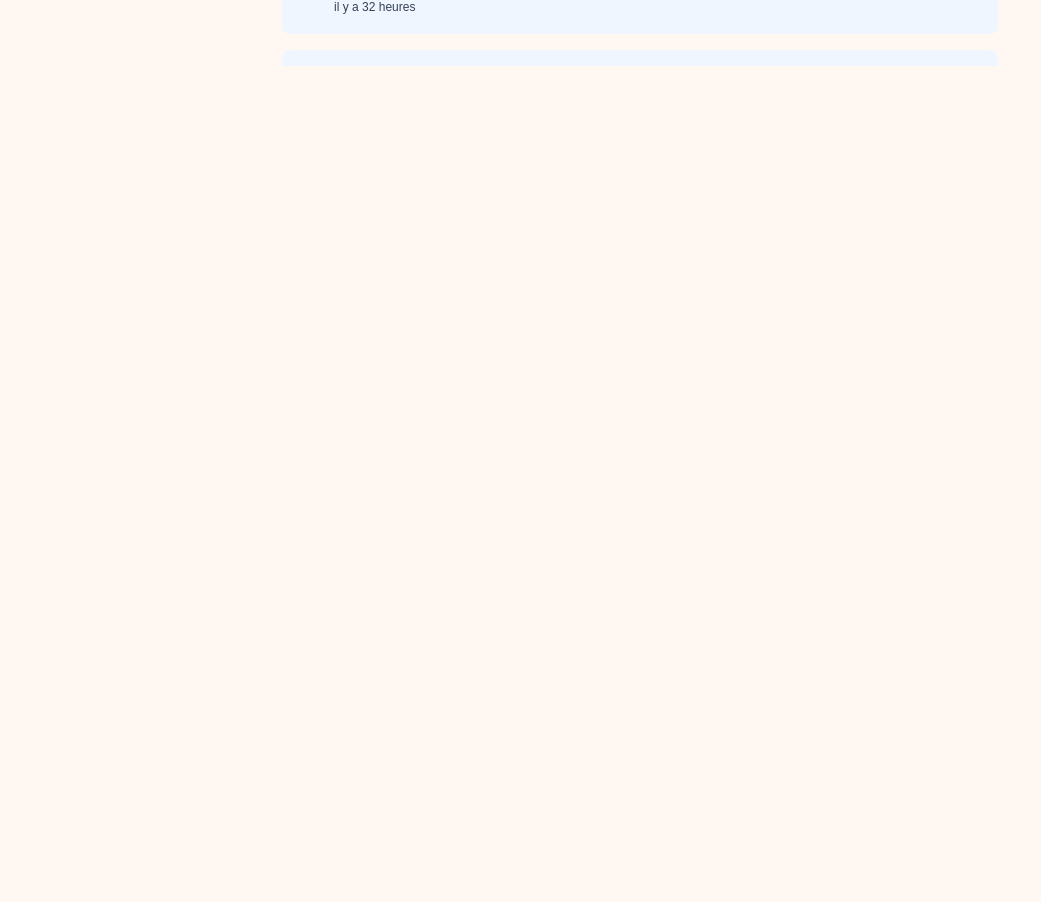
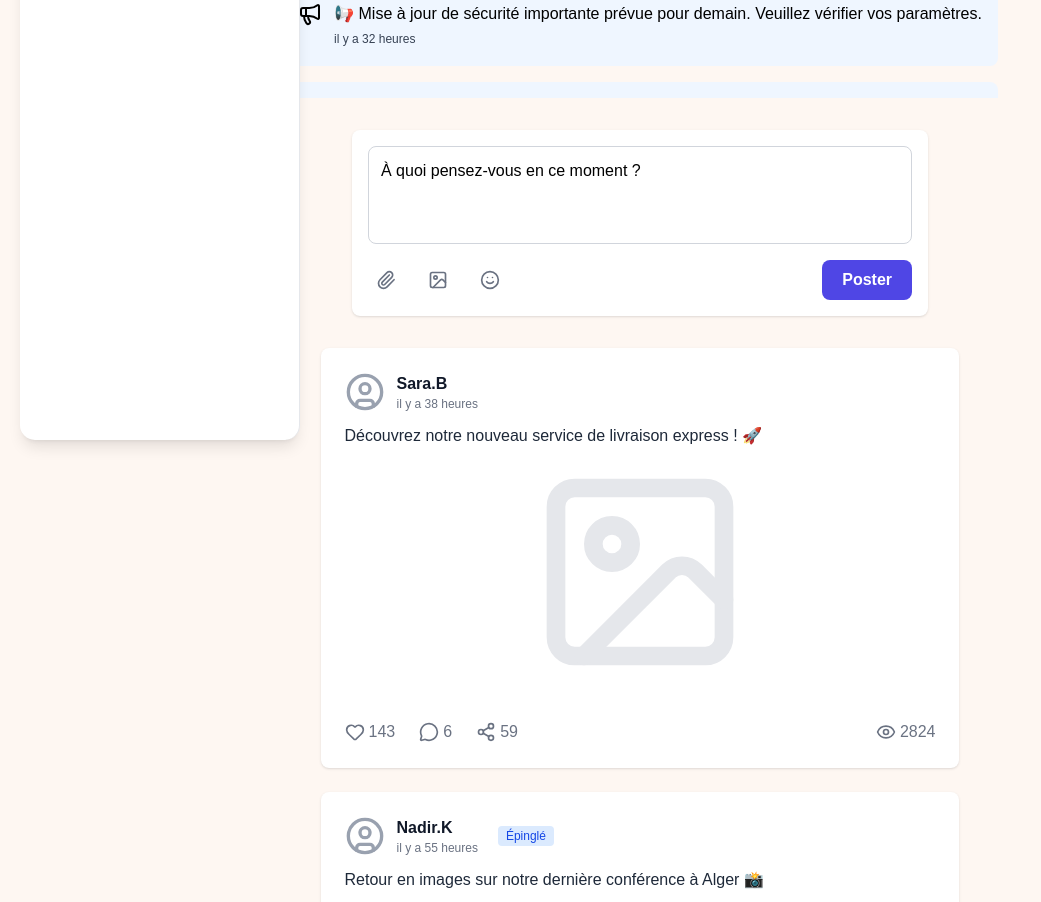
Before and after one commit to larabiislem/komunet_web, a Next.js app: page /home in a window 1280 px wide. Shown: the part 440-1342 px from the top of the page, without its empty margins (0-1041 px from the left). Before the commit the page ends 922 px from the top, so only its background shows below. Built offline with nearby package versions, Linux system fonts and the light colour scheme.

Commit message:
feat: implement CreatePostForm and RegularPosts components, refactor LoginPage layout

```diff
--- a/app/home/page.tsx
+++ b/app/home/page.tsx
@@ -1,21 +1,17 @@
-
 'use client';
-import { Provider} from 'react-redux';
+import { Provider } from 'react-redux';
 import postStore from '../../store';
 import AnnouncementsList from '../../composents/annnones';
-
-
-
-
+import RegularPosts from '@/composents/post';
+import CreatePostForm from '@/composents/creatpostform';
 export default function LoginPage() {
   return (
     <Provider store={postStore}>
-       <div className="flex justify-center h-screen">
-
-          <AnnouncementsList />
-
-
-    </div>
+      <div className="flex flex-col items-center min-h-screen py-8 space-y-8">
+        <AnnouncementsList />
+        <CreatePostForm />
+        <RegularPosts />
+      </div>
     </Provider>
   );
 }
--- a/app/layout.tsx
+++ b/app/layout.tsx
@@ -35,7 +35,7 @@ export default function RootLayout({
            <div className="absolute top-0 right-0 ">
           <img src={logo.src} alt="Logo" className="h-10 w-auto" />
         </div>
-
+        {/* SearchBar centrée et compacte */}
         <div className="flex justify-center mt-8 ">
           <SearchBar />
         </div>
@@ -43,6 +43,7 @@ export default function RootLayout({
         </div>
 
 
+        <Sidebar />
 
         {children}
       </body>
--- /dev/null
+++ b/composents/creatpostform.tsx
@@ -0,0 +1,103 @@
+import React, { useRef, useState } from "react";
+import { Paperclip, Image as ImageIcon, Smile } from "lucide-react";
+
+export default function CreatePostForm() {
+  const [content, setContent] = useState("");
+  const [image, setImage] = useState<File | null>(null);
+  const [file, setFile] = useState<File | null>(null);
+  const imageInputRef = useRef<HTMLInputElement>(null);
+  const fileInputRef = useRef<HTMLInputElement>(null);
+
+  const handleImageChange = (e: React.ChangeEvent<HTMLInputElement>) => {
+    if (e.target.files && e.target.files[0]) {
+      setImage(e.target.files[0]);
+    }
+  };
+
+  const handleFileChange = (e: React.ChangeEvent<HTMLInputElement>) => {
+    if (e.target.files && e.target.files[0]) {
+      setFile(e.target.files[0]);
+    }
+  };
+
+  const handleSubmit = (e: React.FormEvent) => {
+    e.preventDefault();
+    // Implémente ici la logique d'envoi du post
+    setContent("");
+    setImage(null);
+    setFile(null);
+  };
+
+  return (
+    <form
+      onSubmit={handleSubmit}
+      className="bg-white rounded-lg shadow p-4 flex flex-col gap-4 w-full max-w-xl"
+    >
+      <textarea
+        className="w-full border border-gray-300 rounded-lg p-3 resize-none focus:outline-none focus:ring-2 focus:ring-indigo-200 text-black placeholder-black"
+        placeholder="À quoi pensez-vous en ce moment ?"
+        value={content}
+        onChange={e => setContent(e.target.value)}
+        rows={3}
+      />
+      <div className="flex items-center gap-4">
+        {/* Pièce jointe */}
+        <button
+          type="button"
+          onClick={() => fileInputRef.current?.click()}
+          className="p-2 rounded-full hover:bg-gray-100"
+          title="Ajouter une pièce jointe"
+        >
+          <Paperclip className="w-5 h-5 text-gray-500" />
+        </button>
+        <input
+          type="file"
+          ref={fileInputRef}
+          className="hidden"
+          onChange={handleFileChange}
+        />
+
+        {/* Image */}
+        <button
+          type="button"
+          onClick={() => imageInputRef.current?.click()}
+          className="p-2 rounded-full hover:bg-gray-100"
+          title="Ajouter une image"
+        >
+          <ImageIcon className="w-5 h-5 text-gray-500" />
+        </button>
+        <input
+          type="file"
+          accept="image/*"
+          ref={imageInputRef}
+          className="hidden"
+          onChange={handleImageChange}
+        />
+
+        {/* Emoji (optionnel) */}
+        <button
+          type="button"
+          className="p-2 rounded-full hover:bg-gray-100"
+          title="Ajouter un emoji"
+        >
+          <Smile className="w-5 h-5 text-gray-500" />
+        </button>
+
+        <div className="flex-1" />
+        <button
+          type="submit"
+          className="flex items-center gap-2 bg-[#4F46E5] text-white px-5 py-2 rounded-lg font-semibold hover:bg-indigo-700 transition"
+        >
+          Poster
+        </button>
+      </div>
+      {/* Affichage du nom du fichier/image sélectionné */}
+      {(image || file) && (
+        <div className="text-xs text-gray-600">
+          {image && <span>Image : {image.name}</span>}
+          {file && <span className="ml-2">Fichier : {file.name}</span>}
+        </div>
+      )}
+    </form>
+  );
+}
--- /dev/null
+++ b/composents/post.tsx
@@ -0,0 +1,88 @@
+import React, { useEffect } from "react";
+import { useDispatch, useSelector } from "react-redux";
+import { getPosts } from '../app/home/postslicer';
+import { UserCircle, Heart, MessageCircle, Share2, Eye, Image as ImageIcon } from "lucide-react";
+
+interface RegularPost {
+  id: number;
+  content: string;
+  creationDate: string;
+  isEdited: boolean;
+  modificationDate: string;
+  isPinned: boolean;
+  isArchived: boolean;
+  reportedCount: number;
+  likesCount: number;
+  commentsCount: number;
+  sharesCount: number;
+  viewCount: number;
+  author: string;
+  postType: string;
+}
+
+function timeAgo(dateString: string): string {
+  const now = new Date();
+  const date = new Date(dateString);
+  const diffMs = now.getTime() - date.getTime();
+  const diffHours = Math.floor(diffMs / (1000 * 60 * 60));
+  if (diffHours < 1) {
+    const diffMinutes = Math.floor(diffMs / (1000 * 60));
+    return `il y a ${diffMinutes} minute${diffMinutes > 1 ? "s" : ""}`;
+  }
+  return `il y a ${diffHours} heure${diffHours > 1 ? "s" : ""}`;
+}
+
+export default function RegularPosts() {
+  const dispatch = useDispatch();
+  const regularPosts = useSelector((state: any) => state.post.value.regular);
+
+  useEffect(() => {
+    dispatch(getPosts());
+  }, [dispatch]);
+
+  return (
+    <div className="space-y-6">
+      {regularPosts && regularPosts.map((post: RegularPost) => (
+        <div
+          key={post.id}
+          className="bg-white rounded-lg shadow p-6 flex flex-col gap-3"
+        >
+          <div className="flex items-center gap-3">
+            <UserCircle className="w-10 h-10 text-gray-400" />
+            <div>
+              <span className="font-semibold text-gray-900">{post.author}</span>
+              <div className="text-xs text-gray-500">{timeAgo(post.creationDate)}</div>
+            </div>
+            {post.isPinned && (
+              <span className="ml-2 px-2 py-0.5 bg-blue-100 text-blue-700 text-xs rounded">Épinglé</span>
+            )}
+          </div>
+          {/* Icône image de post, plus grande */}
+
+          <div className="text-gray-800 text-base">{post.content}</div>
+            <div className="flex items-center justify-center mb-4">
+            <ImageIcon className="w-72 h-56 text-gray-200" />
+          </div>
+          <div className="flex items-center gap-6 mt-2 text-gray-500">
+            <div className="flex items-center gap-1">
+              <Heart className="w-5 h-5" />
+              <span>{post.likesCount}</span>
+            </div>
+            <div className="flex items-center gap-1">
+              <MessageCircle className="w-5 h-5" />
+              <span>{post.commentsCount}</span>
+            </div>
+            <div className="flex items-center gap-1">
+              <Share2 className="w-5 h-5" />
+              <span>{post.sharesCount}</span>
+            </div>
+            <div className="flex items-center gap-1 ml-auto">
+              <Eye className="w-5 h-5" />
+              <span>{post.viewCount}</span>
+            </div>
+          </div>
+        </div>
+      ))}
+    </div>
+  );
+}
```
